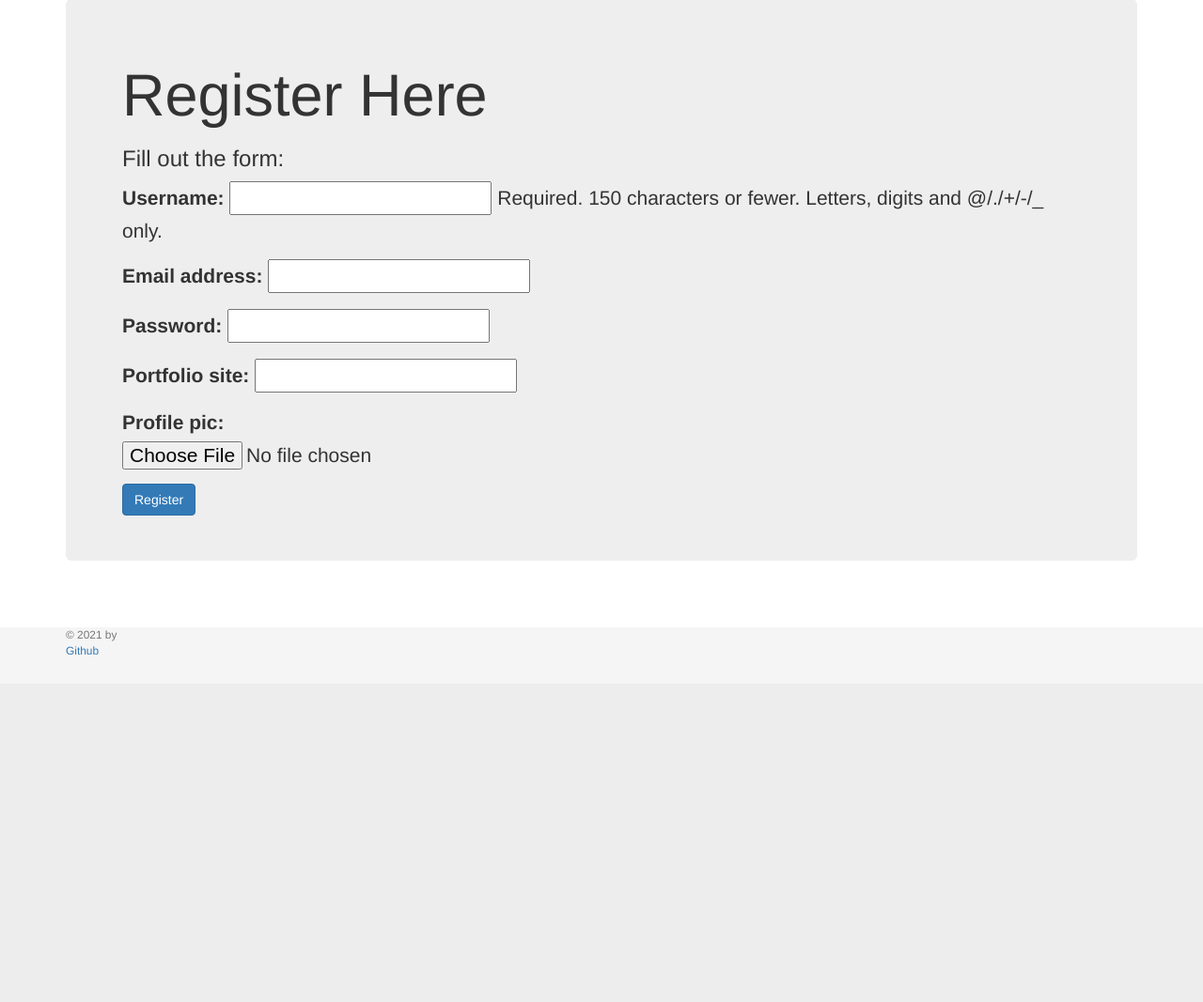
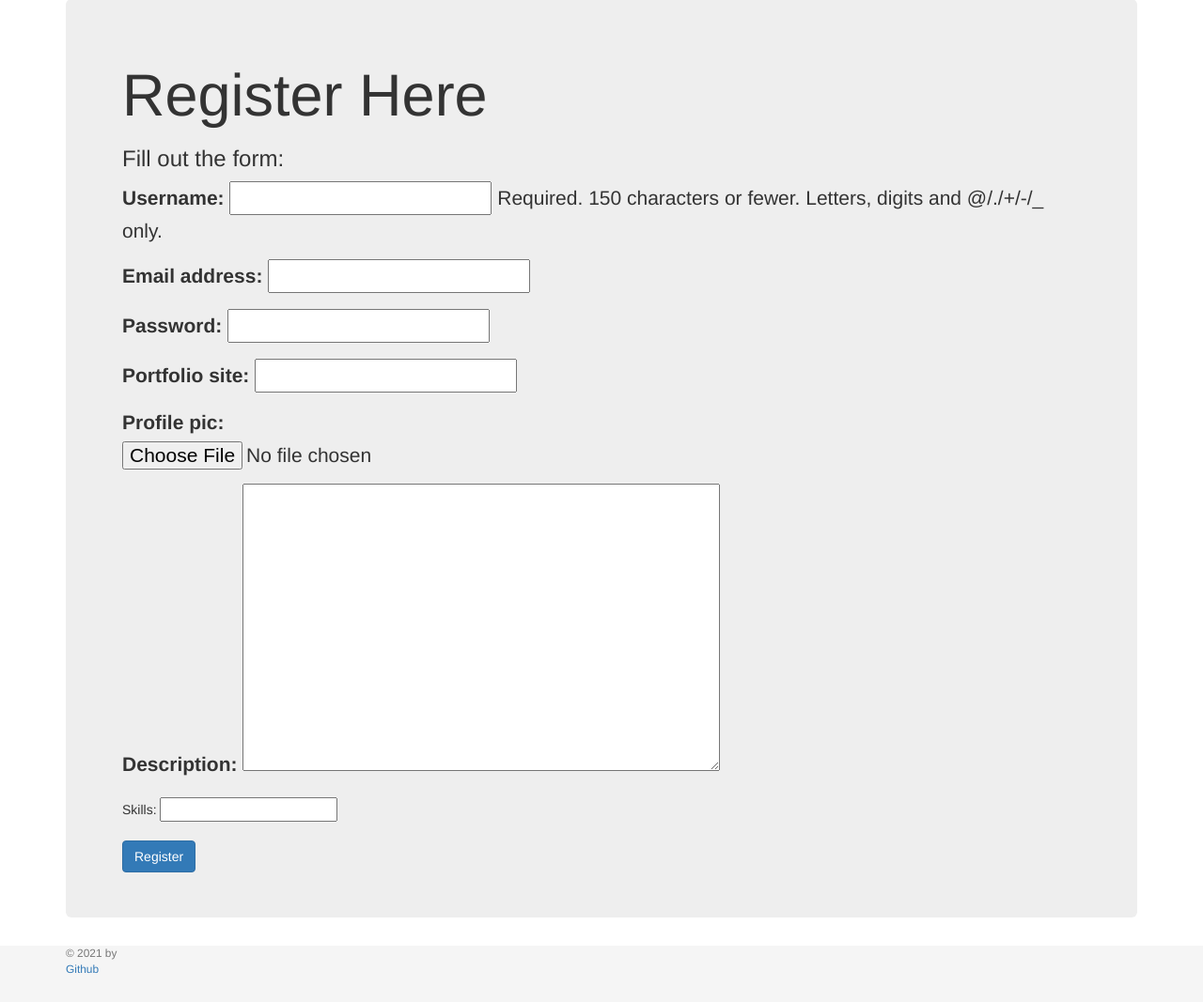
Before and after one commit to munemo/Lexicon-Portfolio-project, a Django app: page /basic_app/register/ in a window 1280 px wide. Shown: the part 72-1139 px from the top of the page at 94% size. Before the commit the page ends 769 px from the top, so only its background shows below. Run offline with Django 3.2, Linux system fonts and the light colour scheme; some libraries are stand-ins or nearby versions.

Commit message:
adding description and skills fields to registration form

```diff
--- a/learning_users/basic_app/admin.py
+++ b/learning_users/basic_app/admin.py
@@ -1,5 +1,5 @@
 from django.contrib import admin
-from basic_app.models import UserProfileInfo
+from basic_app.models import UserProfileInfo, checkBox
 
-# Register your models here.
 admin.site.register(UserProfileInfo)
+admin.site.register(checkBox)
--- a/learning_users/basic_app/forms.py
+++ b/learning_users/basic_app/forms.py
@@ -1,4 +1,5 @@
 from django import forms
+from django.db import models
 from django.forms import ModelForm
 from django.contrib.auth.models import User
 from basic_app.models import UserProfileInfo
@@ -11,6 +12,8 @@ class UserForm(forms.ModelForm):
         fields = ('username','email','password')
 
 class UserProfileInfoForm(forms.ModelForm):
-    class Meta():
+     description = forms.CharField(widget=forms.Textarea())
+
+     class Meta():
         model = UserProfileInfo
-        fields = ('portfolio_site','profile_pic')
+        fields = ('portfolio_site','profile_pic', 'description' )
--- a/learning_users/basic_app/models.py
+++ b/learning_users/basic_app/models.py
@@ -1,4 +1,5 @@
 from django.db import models
+from django import forms
 from django.contrib.auth.models import User
 
 # Create your models here.
@@ -7,6 +8,12 @@ class UserProfileInfo(models.Model):
     user = models.OneToOneField(User)
     portfolio_site = models.URLField(blank=True)
     profile_pic = models.ImageField(upload_to='profile_pics',blank=True)
+    description = models.CharField(max_length=200, default="description", blank=False)
+
 
     def __str__(self):
         return self.user.username
+
+
+class checkBox(models.Model):
+     skills = models.CharField(max_length=100)
--- a/learning_users/basic_app/views.py
+++ b/learning_users/basic_app/views.py
@@ -1,13 +1,12 @@
 from django.shortcuts import render
+import basic_app
 from basic_app.forms import UserForm, UserProfileInfoForm
+from basic_app.models import checkBox
 from django.contrib.auth import authenticate,login,logout
 from django.http import HttpResponseRedirect, HttpResponse
 from django.core.urlresolvers import reverse
 from django.contrib.auth.decorators import login_required
 
-
-# Create your views here.
-from django.template import RequestContext
 
 def index(request):
     return render(request,'basic_app/index.html')
@@ -31,6 +30,7 @@ def register(request):
         user_form = UserForm(data=request.POST)
         profile_form = UserProfileInfoForm(data=request.POST)
 
+
         if user_form.is_valid() and profile_form.is_valid():
             user = user_form.save()
             user.set_password(user.password)
@@ -38,10 +38,17 @@ def register(request):
             profile = profile_form.save(commit=False)
             profile.user = user
 
-            if 'profile_pic' in request.FILES:
+            if 'profile_pic' in request.FILES or 'description' in request.FILES:
                 profile.profile_pic = request.FILES['profile_pic']
+                profile.description = request.FILES['description']
+
+
+
             profile.save()
+            saveCheckBoxValues(request)
             registered = True
+
+
         else:
             print(user_form.errors,profile_form.errors)
 
@@ -49,9 +56,28 @@ def register(request):
         user_form = UserForm()
         profile_form = UserProfileInfoForm()
 
+
     return render(request,'basic_app/registration.html',{'user_form':user_form,
     'profile_form':profile_form,
     'registered':registered})
+
+def saveCheckBoxValues(request):
+
+
+    if request.method == "POST":
+        if request.POST.get('skills'):
+
+
+            savedata= checkBox()
+            savedata.skills = request.POST.get('skills')
+            savedata.save()
+
+            return render(request, 'basic_app/registration.html')
+    else:
+        return render(request, 'basic_app/registration.html')
+
+
+
 
 def user_login(request):
     if request.method == 'POST':
@@ -72,6 +98,7 @@ def user_login(request):
           print("Someone tried to login and failed.")
           print("Username: {} and password  {}".format(username,password))
 
+
           return HttpResponse("Login failed. Check username and password.")
     else:
         return render(request,'basic_app/login.html',{})
--- a/learning_users/templates/basic_app/registration.html
+++ b/learning_users/templates/basic_app/registration.html
@@ -1,6 +1,8 @@
 {% extends "basic_app/base.html"%}
 {% load staticfiles %}
 {% block body_block %}
+
+
 
 <div class="jumbotron">
   {% if registered %}
@@ -10,8 +12,13 @@
   <h3>Fill out the form:</h3>
   <form method="POST" enctype="multipart/form-data">
     {% csrf_token%} {{ user_form.as_p }} {{ profile_form.as_p }}
-    <input type="submit" class="btn btn-primary" value="Register" />
+      Skills:
+
+       <input type="text" name="skills" id="textvalues"> <br/> <br/>
+    <input type="submit" class="btn btn-primary" value="Register" id="but1"/>
   </form>
+
+
   {% endif %}
 </div>
 {% endblock %}
```
Also changed, not shown: learning_users/basic_app/migrations/0002_auto_20211021_1033.py (added), learning_users/basic_app/migrations/0003_auto_20211021_1533.py (added), learning_users/db.sqlite3, learning_users/templates/basic_app/base.html (line endings or trailing spaces).
